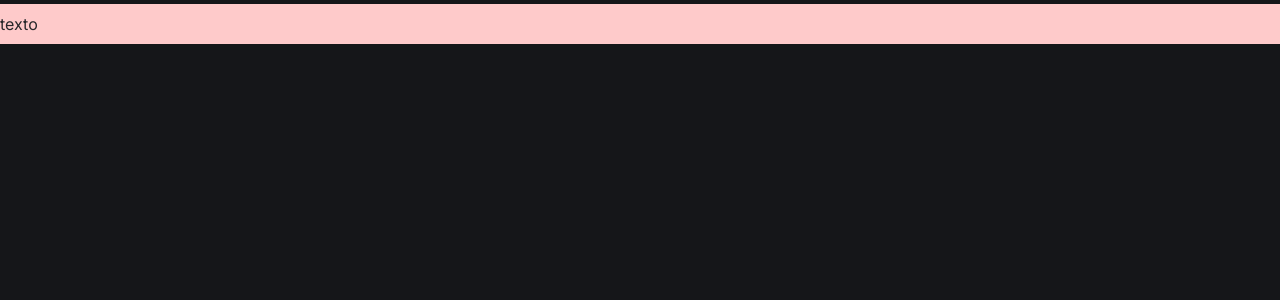
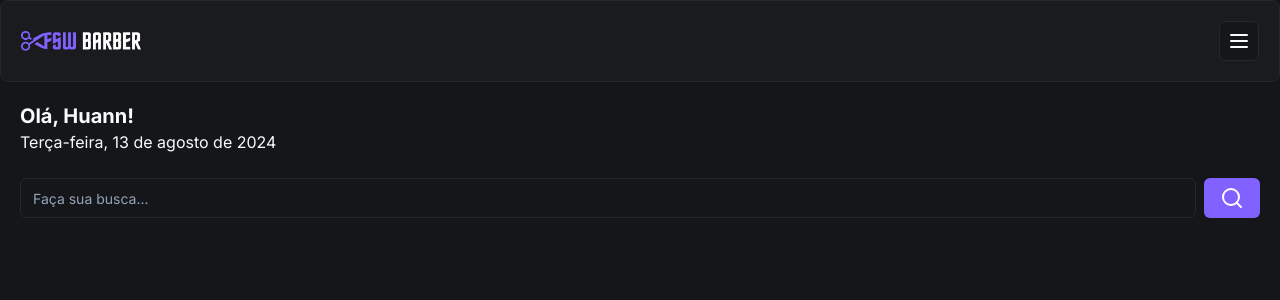
Before and after one commit to huannvictor/fsw-barber, a Next.js app: page / in a window 1280 px wide. Shown: the top 300 px of the page. Built offline with nearby package versions, Linux system fonts and the light colour scheme.

Commit message:
iniciando confecção de telas

```diff
--- /dev/null
+++ b/app/_components/header.tsx
@@ -0,0 +1,19 @@
+import Image from "next/image"
+import { Card, CardContent } from "./ui/card"
+import { Button } from "./ui/button"
+import { MenuIcon } from "lucide-react"
+
+const Header = () => {
+  return (
+    <Card>
+      <CardContent className="flex flex-row items-center justify-between p-5">
+        <Image src="/logo.png" height={18} width={120} alt="logo" />
+        <Button size="icon" variant="outline">
+          <MenuIcon />
+        </Button>
+      </CardContent>
+    </Card>
+  )
+}
+
+export default Header
--- /dev/null
+++ b/app/_components/ui/card.tsx
@@ -0,0 +1,79 @@
+import * as React from "react"
+
+import { cn } from "@/app/_lib/utils"
+
+const Card = React.forwardRef<
+  HTMLDivElement,
+  React.HTMLAttributes<HTMLDivElement>
+>(({ className, ...props }, ref) => (
+  <div
+    ref={ref}
+    className={cn(
+      "rounded-lg border bg-card text-card-foreground shadow-sm",
+      className,
+    )}
+    {...props}
+  />
+))
+Card.displayName = "Card"
+
+const CardHeader = React.forwardRef<
+  HTMLDivElement,
+  React.HTMLAttributes<HTMLDivElement>
+>(({ className, ...props }, ref) => (
+  <div
+    ref={ref}
+    className={cn("flex flex-col space-y-1.5 p-6", className)}
+    {...props}
+  />
+))
+CardHeader.displayName = "CardHeader"
+
+const CardTitle = React.forwardRef<
+  HTMLParagraphElement,
+  React.HTMLAttributes<HTMLHeadingElement>
+>(({ className, ...props }, ref) => (
+  <h3
+    ref={ref}
+    className={cn(
+      "text-2xl font-semibold leading-none tracking-tight",
+      className,
+    )}
+    {...props}
+  />
+))
+CardTitle.displayName = "CardTitle"
+
+const CardDescription = React.forwardRef<
+  HTMLParagraphElement,
+  React.HTMLAttributes<HTMLParagraphElement>
+>(({ className, ...props }, ref) => (
+  <p
+    ref={ref}
+    className={cn("text-sm text-muted-foreground", className)}
+    {...props}
+  />
+))
+CardDescription.displayName = "CardDescription"
+
+const CardContent = React.forwardRef<
+  HTMLDivElement,
+  React.HTMLAttributes<HTMLDivElement>
+>(({ className, ...props }, ref) => (
+  <div ref={ref} className={cn("p-6 pt-0", className)} {...props} />
+))
+CardContent.displayName = "CardContent"
+
+const CardFooter = React.forwardRef<
+  HTMLDivElement,
+  React.HTMLAttributes<HTMLDivElement>
+>(({ className, ...props }, ref) => (
+  <div
+    ref={ref}
+    className={cn("flex items-center p-6 pt-0", className)}
+    {...props}
+  />
+))
+CardFooter.displayName = "CardFooter"
+
+export { Card, CardHeader, CardFooter, CardTitle, CardDescription, CardContent }
--- /dev/null
+++ b/app/_components/ui/input.tsx
@@ -0,0 +1,25 @@
+import * as React from "react"
+
+import { cn } from "@/app/_lib/utils"
+
+export interface InputProps
+  extends React.InputHTMLAttributes<HTMLInputElement> {}
+
+const Input = React.forwardRef<HTMLInputElement, InputProps>(
+  ({ className, type, ...props }, ref) => {
+    return (
+      <input
+        type={type}
+        className={cn(
+          "flex h-10 w-full rounded-md border border-input bg-background px-3 py-2 text-sm ring-offset-background file:border-0 file:bg-transparent file:text-sm file:font-medium placeholder:text-muted-foreground focus-visible:outline-none focus-visible:ring-2 focus-visible:ring-ring focus-visible:ring-offset-2 disabled:cursor-not-allowed disabled:opacity-50",
+          className,
+        )}
+        ref={ref}
+        {...props}
+      />
+    )
+  },
+)
+Input.displayName = "Input"
+
+export { Input }
--- a/app/page.tsx
+++ b/app/page.tsx
@@ -1,7 +1,33 @@
-import Image from "next/image";
+import Image from "next/image"
+import Header from "./_components/header"
+import { Input } from "./_components/ui/input"
+import { Button } from "./_components/ui/button"
+import { SearchIcon } from "lucide-react"
 
 export default function Home() {
   return (
-    <div className="bg-red-200 text-zinc-800 py-2 mt-1">texto</div>
-  );
+    <div>
+      <Header />
+      <div className="p-5">
+        <h2 className="text-xl font-bold">Olá, Huann!</h2>
+        <p>Terça-feira, 13 de agosto de 2024</p>
+
+        <div className="mt-6 flex items-center gap-2">
+          <Input placeholder="Faça sua busca..." />
+          <Button>
+            <SearchIcon />
+          </Button>
+        </div>
+
+        <div className="relative h-[150] w-full">
+          <Image
+            alt="banner"
+            src="/banner-01.png"
+            className="object-cover"
+            fill
+          />
+        </div>
+      </div>
+    </div>
+  )
 }
```
Also changed, not shown: public/Logo.png (added), public/banner-01.png (added).
